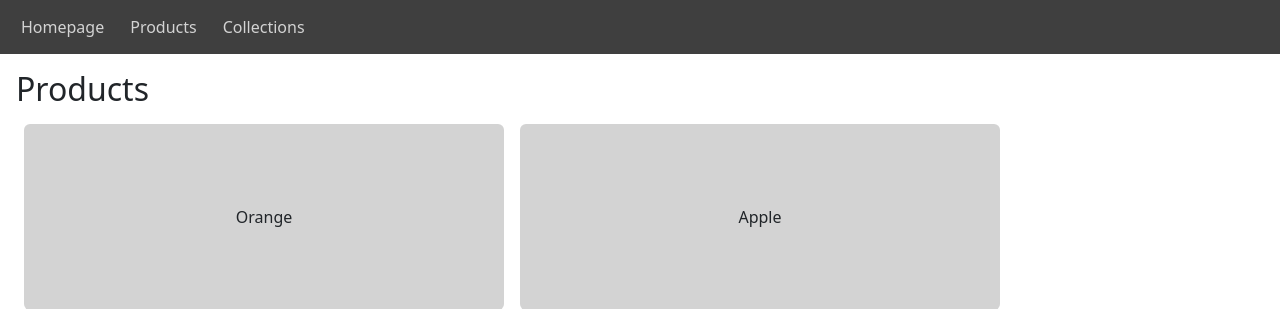
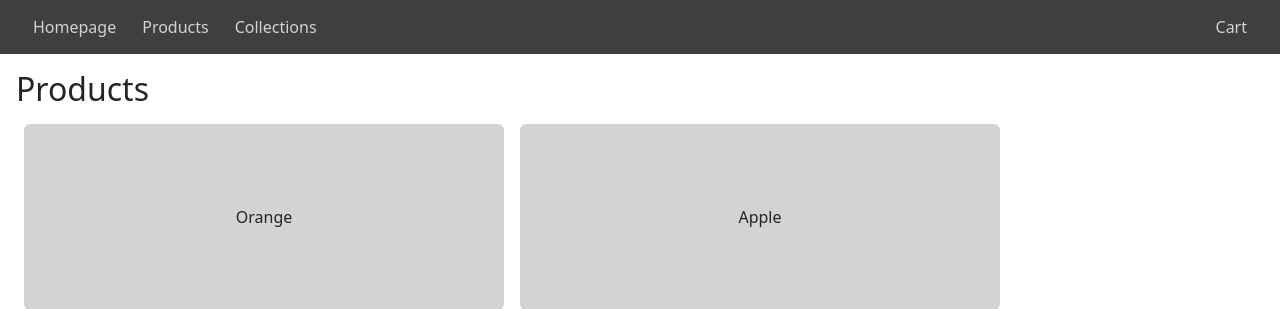
Before and after one commit to jchurcher/Storefront, a Django app: page /store/products/ in a window 1280 px wide. Shown: the top 309 px of the page. Run offline with Django 4.2, Linux system fonts and the light colour scheme; data comes from the database, SQL or seed files in the repository; some libraries are stand-ins or nearby versions.

Commit message:
Basic Cart view and model added, cleaner base.html

```diff
--- a/store/models.py
+++ b/store/models.py
@@ -54,5 +54,25 @@ class Collection(models.Model):
 class Cart(models.Model):
     created_at = models.DateTimeField()
 
+    def add_to():
+        return 0
+
+    def delete_from():
+        return 0
+
 class CartItem(models.Model):
     quantity = models.IntegerField()
+    product = models.ForeignKey(
+        Product,
+        blank=False,
+        null=False,
+        on_delete=models.CASCADE,
+        related_name="product",
+    )
+    cart = models.ForeignKey(
+        Cart,
+        blank=False,
+        null = False,
+        on_delete=models.CASCADE,
+        related_name="cart"
+    )
--- a/store/templates/store/base.html
+++ b/store/templates/store/base.html
@@ -10,13 +10,18 @@
     <link rel="stylesheet" href="{% static 'store/style.css' %}">
 </head>
 
-<div class="d-flex justify-content-start flex-row p-2 navbar">
 {% block navbar %}
-    <a href="{% url 'homepage' %}" class="flex-col pr-2 navlink btn" role="button">Homepage</a>
-    <a href="{% url 'index_products' %}" class="flex-col pr-2 navlink btn" role="button">Products</a>
-    <a href="{% url 'index_collections' %}" class="flex-col pr-2 navlink btn" role="button">Collections</a>
+<div class="row p-2 m-0 navbar">
+    <div class="col d-flex justify-content-start">
+        <a href="{% url 'homepage' %}" class="navlink btn" role="button">Homepage</a>
+        <a href="{% url 'index_products' %}" class="navlink btn" role="button">Products</a>
+        <a href="{% url 'index_collections' %}" class="navlink btn" role="button">Collections</a>
+    </div>
+    <div class="col d-flex justify-content-end">
+        <a href="{% url 'index_cart_items' %}" class="navlink btn" role="button">Cart</a>
+    </div>
+</div>
 {% endblock navbar %}
-</div>
 
 <div class="row p-3">
     {% block content %}{% endblock content %}
--- a/store/urls.py
+++ b/store/urls.py
@@ -8,4 +8,5 @@ urlpatterns = [
     path("products/<int:pk>/", views.ProductDetailView.as_view(), name="detail_products"),
     path("collections/", views.CollectionIndexView.as_view(), name="index_collections"),
     path("collections/<int:pk>/", views.CollectionDetailView.as_view(), name="detail_collections"),
+    path("cart/", views.CartIndexView.as_view(), name="index_cart_items"),
 ]
--- a/store/views.py
+++ b/store/views.py
@@ -3,7 +3,7 @@ from django.http import HttpResponse
 from django.shortcuts import render
 from django.views import generic
 
-from store.models import Product, Collection
+from store.models import Product, Collection, Cart
 
 # Create your views here.
 
@@ -56,3 +56,8 @@ class CollectionDetailView(generic.DetailView):
         context["object_list"] = context["object"].products.exclude(pk=featured_product.id)
         context["detail_url"] = 'detail_products'
         return context
+
+
+class CartIndexView(generic.ListView):
+    model = Cart
+    template_name = "store/cart.html"
```
Also changed, not shown: store/templates/store/cart.html (added, +16 -0 lines).
